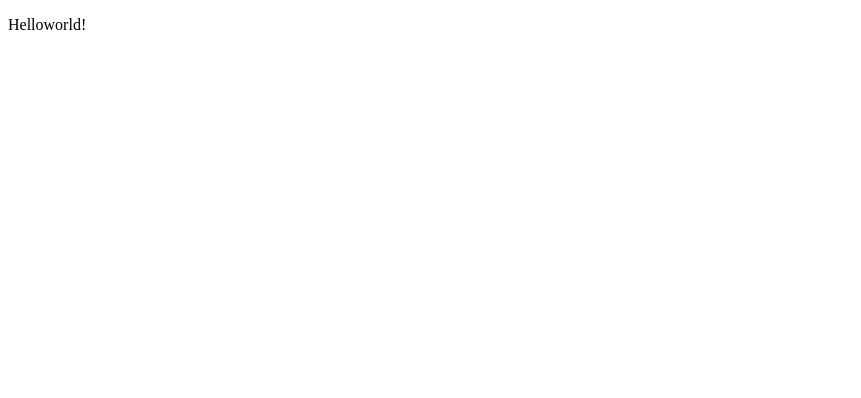
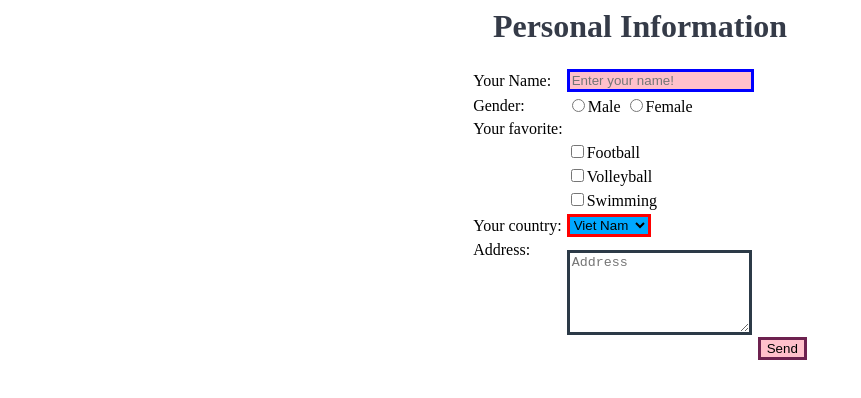
Before and after one commit to adupnv/bai-web, a website: page javastri/bai1.html in a window 1280 px wide. Shown: the whole page, without its empty margins (0-861 px from the left). Drawn offline with Linux system fonts and the light colour scheme.

Commit message:
them cac folder bai tap

```diff
--- a/javastri/bai1.html
+++ b/javastri/bai1.html
@@ -1,15 +1,88 @@
-<!DOCTYPE html>
-<html lang="en">
-<head>
-    <meta charset="UTF-8">
-    <meta http-equiv="X-UA-Compatible" content="IE=edge">
-    <meta name="viewport" content="width=, initial-scale=1.0">
-    <title>Document</title>
+<html>
+  <title>Personal information</title>
+  <link rel="stylesheet" href="check.css" />
+  <style>
+    h1{
+    text-align: center;
+    color: #353b48;
+}
+input[type=text]{
+    border: 3px solid blue;
+    background-color: pink;
+}
+input[type=submit]{
+    background-color: pink;
+    margin-top: 150%;
+    border: 3px solid #6D214F;
+}
+select[name=choose] {
+    border: 3px solid red;
+    background-color: #00a8ff;
+}
 
-</head>
-<body>
-    <p id="kq">ket qua</p>
-    <script src="baitap.js"></script>
+textarea {
+    display: flex;
+    flex-direction: row;
+    position: absolute;
+    border: 3px solid #2C3A47;
+}
+  </style>
+  <body>
+    <h1>Personal Information</h1>
+    <form>
+      <table border="0" align="center">
+        <tr>
+          <td>Your Name:</td>
+          <td>
+            <input
+              type="text"name="your name"value=""
+              placeholder="Enter your name!">
+          </td>
+        </tr>
+        <tr>
+          <td>Gender:</td>
+          <td>
+            <input type="radio" name="gender" value="male" />Male
+            <input type="radio" name="gender" value="female" />Female
+          </td>
+        </tr>
+        <tr>
+          <td>Your favorite:</td>
+        </tr>
 
-</body>
+        <tr>
+          <td></td>
+          <td><input type="checkbox" name="choice" value="thang" />Football</td>
+        </tr>
+        <tr><td></td>
+          <td><input type="checkbox" name="choice" value="thang" />Volleyball</td>
+        </tr>
+        <tr>
+            <td></td>
+            <td><input type="checkbox" name="choice" value="thang" />Swimming</td>
+        </tr>
+
+          <tr>
+            <td>Your country:</td>
+            <td>
+              <select name="choose" id="">
+                <option value="">Viet Nam</option>
+                <option value="">American</option>
+                <option value="">Japanes</option>
+                <option value="">Indonesia</option>
+              </select>
+            </td>
+          </tr>
+          <tr>
+            <td><p>Address: </p></td>
+            <td><textarea cols="20px" rows="5px" name="address" placeholder="Address"></textarea></td>
+          </tr>
+        <tr>
+            <td></td>
+            <td></td>
+            <td> <input type="submit" name="submit" value="Send"></td>
+        </tr>
+      </table>
+    </form>
+  </body>
 </html>
```
